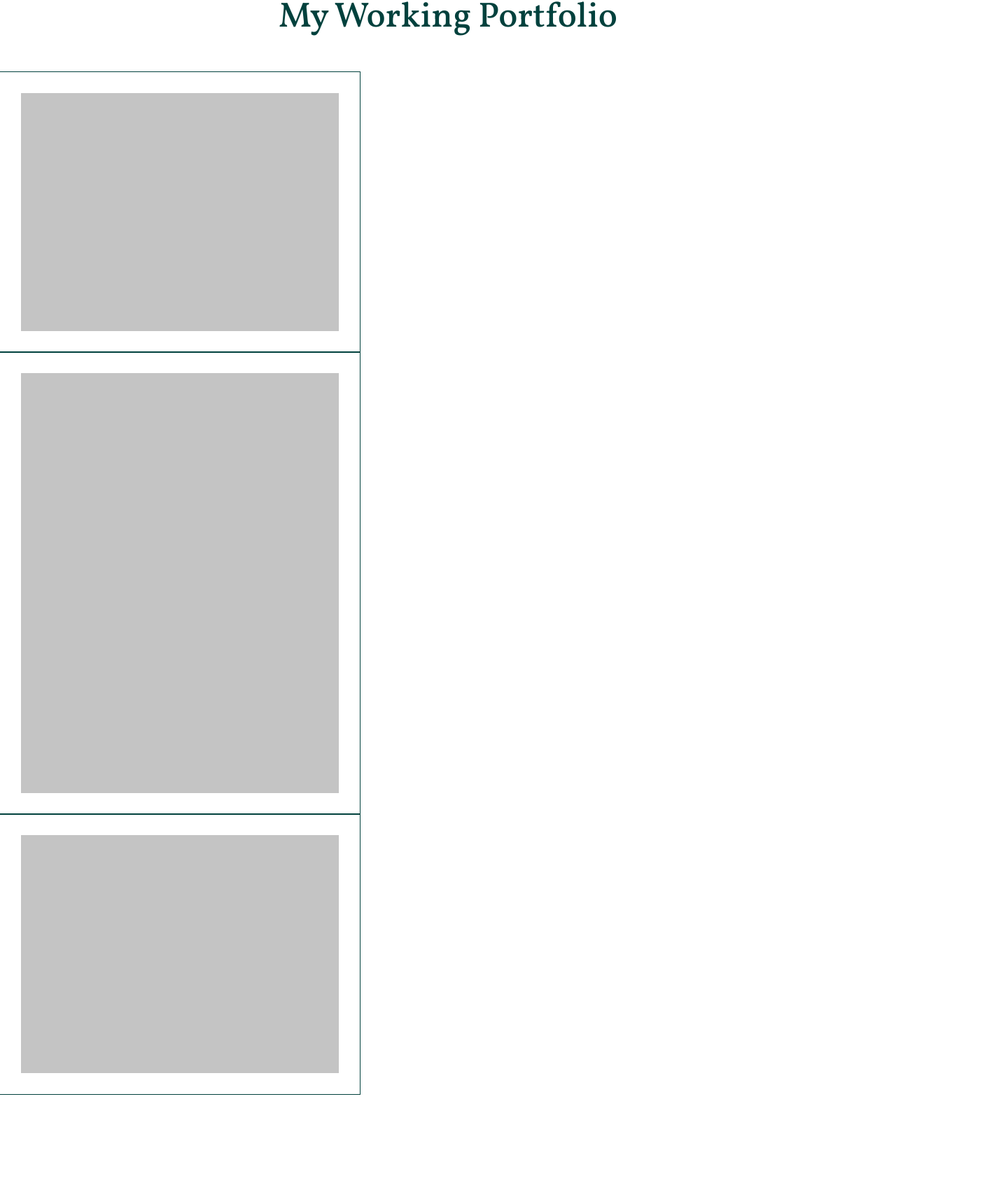
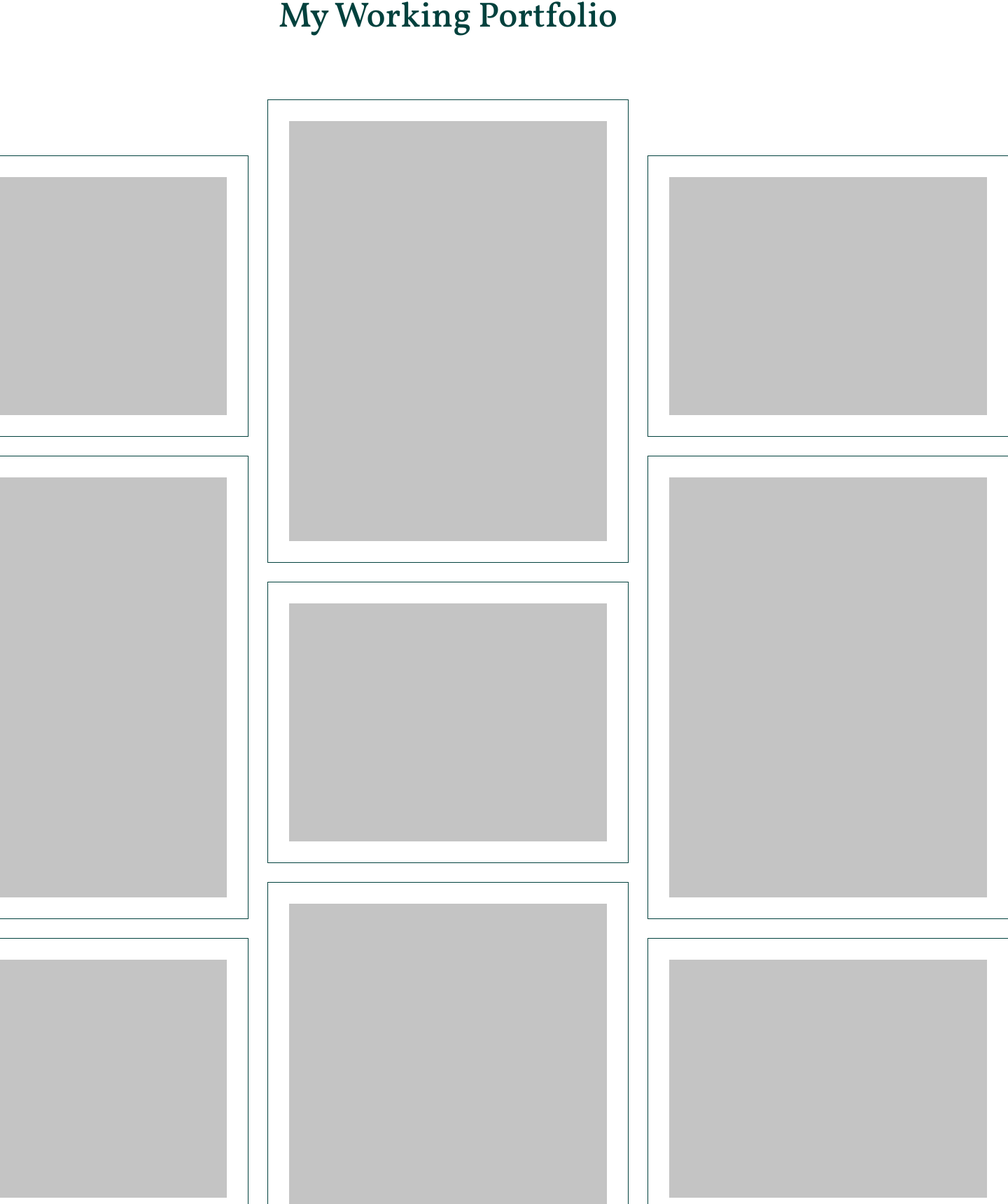
Before and after one commit to Munna-Scriptz/Safwan-Portfolio, a React (Vite) app: page / in a window 1280 px wide. Shown: the part 1847-3567 px from the top of the page at 70% size, 1440 px wide, since content can reach past the window. Before the commit the page ends 3486 px from the top, so only its background shows below. Built offline with nearby package versions, Linux system fonts and the light colour scheme.

Commit message:
MyPortfolio Design Complete

```diff
--- a/src/components/MyPortfolio.jsx
+++ b/src/components/MyPortfolio.jsx
@@ -8,29 +8,62 @@ const MyPortfolio = () => {
                     <div id="TextHeader" className='mb-[40px]'>
                         <h2 className='font-vollkorn font-medium text-[50px] text-primary text-center'>My Working Portfolio</h2>
                     </div>
-                    <div id="projectShow">
-                        {/* ---------First Project------ */}
+                </div>
+                    <div id="projectShow" className='flex gap-[29px] justify-center'>
+                        {/* ----------------First Column------------- */}
+                        <div className='flex flex-col gap-[29px] mt-[120px]'>
                             <div className='w-[514px] h-[400px] outline-1 outline-[#00413D] flex items-center justify-center p-[30px]'>
                                 <div className='w-full h-full bg-[#C4C4C4]'>
 
                                 </div>
                             </div>
-                        {/* ---------Second Project------ */}
                             <div className='w-[514px] h-[660px] outline-1 outline-[#00413D] flex items-center justify-center p-[30px]'>
                                 <div className='w-full h-full bg-[#C4C4C4]'>
 
                                 </div>
                             </div>
-                        {/* ---------Third Project------ */}
                             <div className='w-[514px] h-[400px] outline-1 outline-[#00413D] flex items-center justify-center p-[30px]'>
                                 <div className='w-full h-full bg-[#C4C4C4]'>
 
                                 </div>
                             </div>
-                    {/* ---------Fourth Project------ */}
-                    {/* ---------Fifth Project------ */}
                         </div>
+                        {/* ----------------Second Column------------- */}
+                        <div className='flex flex-col gap-[29px] mt-[40px]'>
+                            <div className='w-[514px] h-[660px] outline-1 outline-[#00413D] flex items-center justify-center p-[30px]'>
+                                <div className='w-full h-full bg-[#C4C4C4]'>
 
+                                </div>
+                            </div>
+                            <div className='w-[514px] h-[400px] outline-1 outline-[#00413D] flex items-center justify-center p-[30px]'>
+                                <div className='w-full h-full bg-[#C4C4C4]'>
+
+                                </div>
+                            </div>
+                            <div className='w-[514px] h-[660px] outline-1 outline-[#00413D] flex items-center justify-center p-[30px]'>
+                                <div className='w-full h-full bg-[#C4C4C4]'>
+
+                                </div>
+                            </div>
+                        </div>
+                        {/* ----------------Third Column------------- */}
+                        <div className='flex flex-col gap-[29px] mt-[120px]'>
+                            <div className='w-[514px] h-[400px] outline-1 outline-[#00413D] flex items-center justify-center p-[30px]'>
+                                <div className='w-full h-full bg-[#C4C4C4]'>
+
+                                </div>
+                            </div>
+                            <div className='w-[514px] h-[660px] outline-1 outline-[#00413D] flex items-center justify-center p-[30px]'>
+                                <div className='w-full h-full bg-[#C4C4C4]'>
+
+                                </div>
+                            </div>
+                            <div className='w-[514px] h-[400px] outline-1 outline-[#00413D] flex items-center justify-center p-[30px]'>
+                                <div className='w-full h-full bg-[#C4C4C4]'>
+
+                                </div>
+                            </div>
+                        </div>
                     </div>
             </section>
         </>
```
Also changed, not shown: src/App.css (line endings or trailing spaces). Lines whose indentation alone changed are shown as unchanged.
